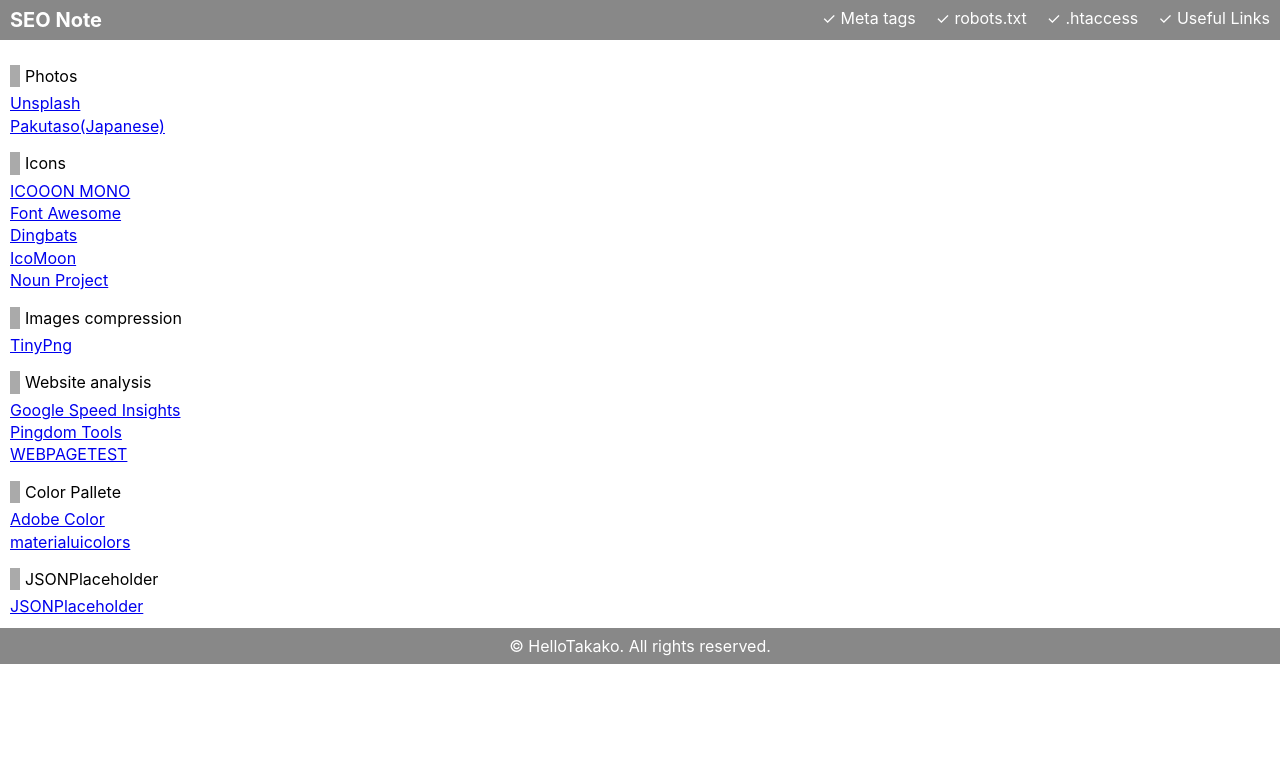
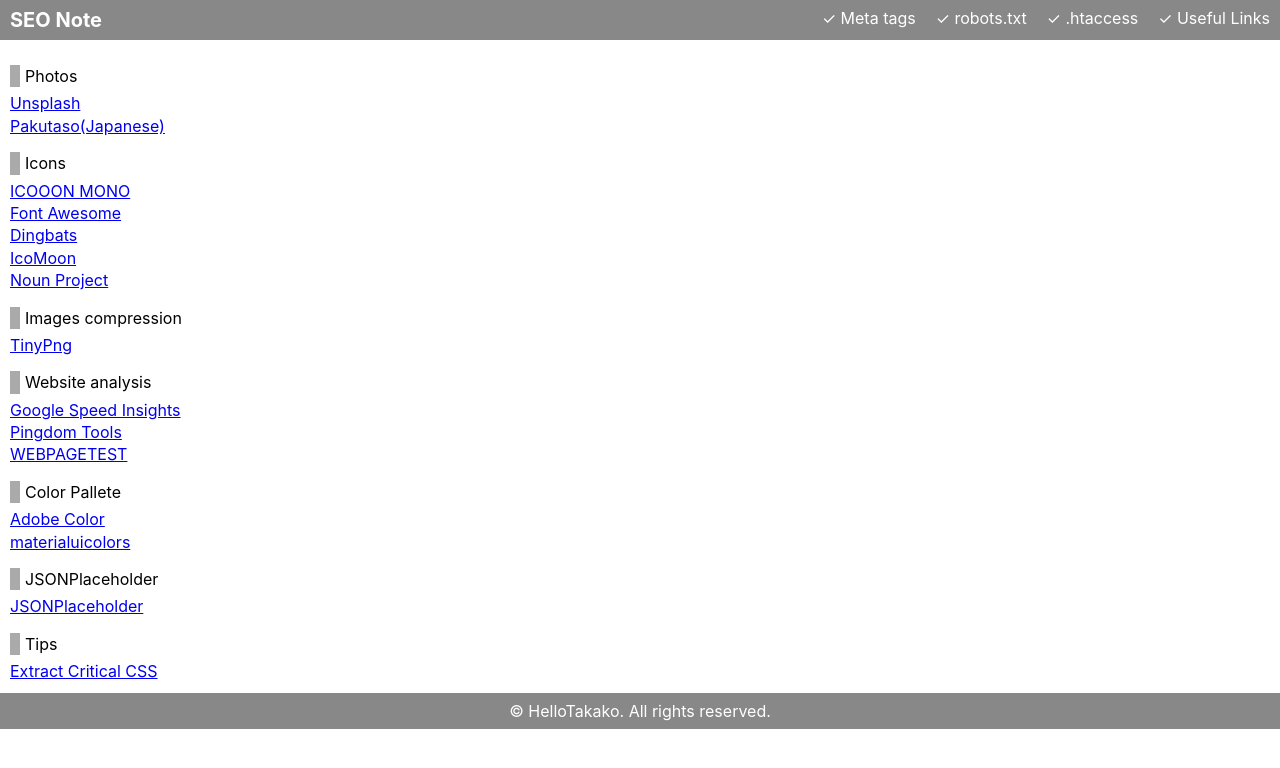
Before and after one commit to HelloTakako/seo-note, a React (Create React App) app: page /seo/links in a window 1280 px wide. Shown: the top 768 px of the page. Built offline with nearby package versions, Linux system fonts and the light colour scheme.

Commit message:
change homepage URL

```diff
--- a/package.json
+++ b/package.json
@@ -10,7 +10,7 @@
     "react-router-dom": "^5.0.1",
     "react-scripts": "3.0.1"
   },
-  "homepage": "https://HelloTakako.github.io/seo/",
+  "homepage": "%PUBLIC_URL%/seo/",
   "scripts": {
     "start": "react-scripts start",
     "predeploy": "yarn run build",
--- /dev/null
+++ b/src/pages/critical-css/critical-css.styles.scss
@@ -0,0 +1,5 @@
+h4 {
+    border-left: 10px solid #aaa;
+    padding-left: 5px;
+    margin: 15px 0 5px;
+}
--- a/src/pages/htaccess/htaccess.component.jsx
+++ b/src/pages/htaccess/htaccess.component.jsx
@@ -20,8 +20,7 @@
     </section>
         <section>
             <h3>.htaccess password protection</h3>
-            To enable .htaccecc password protection, use .htaccess. A .htpasswd file.
-            <a href="htaccess-demo" target="_blank">Demo page(password: pass)</a>
+            To enable .htaccecc password protection, use .htaccess. &amp; .htpasswd file.
             <pre>AuthType Basic<br />
             AuthName "Password Protected Area"<br />
             AuthUserFile /path/to/.htpasswd<br />
--- a/src/pages/links/links.component.jsx
+++ b/src/pages/links/links.component.jsx
@@ -42,6 +42,10 @@
           <li><a href="https://jsonplaceholder.typicode.com/" rel="noopener noreferrer" target="_blank">JSONPlaceholder</a></li>
         </ul>
 
+        <h4>Tips</h4>
+        <ul>
+          <li><a href="https://web.dev/extract-critical-css/" rel="noopener noreferrer" target="_blank">Extract Critical CSS</a></li>
+        </ul>
 
 
       </div>
```
Also changed, not shown: src/pages/critical-css/critical-css.component.jsx (added, +13 -0 lines), 2 other files (tests, documents, lock files or other folders).
